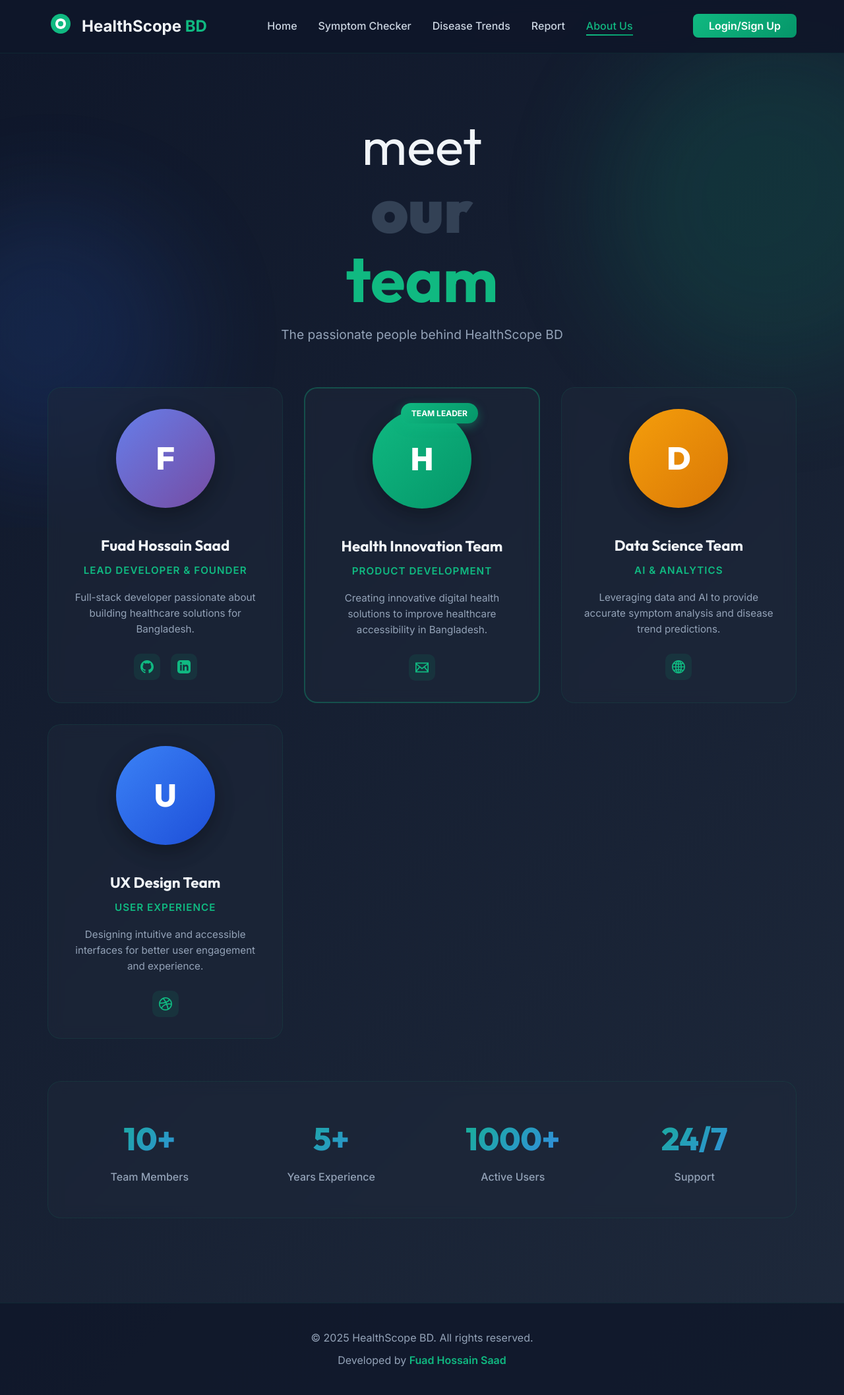
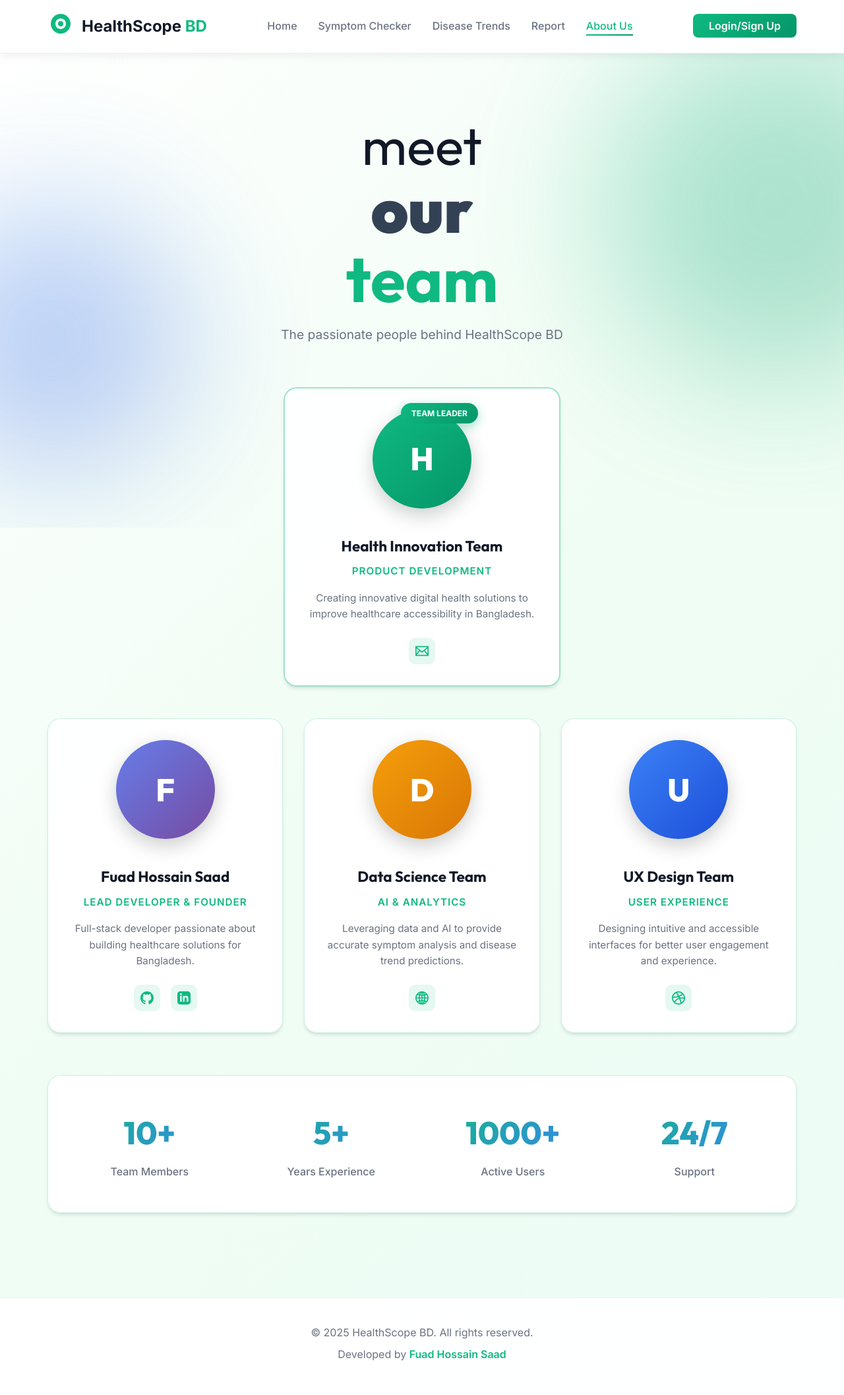
Before and after one commit to FuadSaad/Fullstack_healthscopebd, a PHP site: page /team.html in a window 1280 px wide. Shown: the whole page at 66% size. After the commit the page ends 2063 px from the top, so only its background shows below. Run offline with PHP 8.4, Linux system fonts and the light colour scheme.

Commit message:
6th commit

```diff
--- a/team.css
+++ b/team.css
@@ -11,8 +11,8 @@
 
 body {
     font-family: 'Inter', -apple-system, BlinkMacSystemFont, 'Segoe UI', Roboto, sans-serif;
-    background: linear-gradient(135deg, #0f172a 0%, #1e293b 100%);
-    color: #f1f5f9;
+    background: linear-gradient(135deg, #ffffff 0%, #f0fdf4 50%, #ecfdf5 100%);
+    color: #111827;
     line-height: 1.6;
     min-height: 100vh;
     overflow-x: hidden;
@@ -32,9 +32,10 @@ body {
 .navbar {
     position: sticky;
     top: 0;
-    background: rgba(15, 23, 42, 0.95);
+    background: rgba(255, 255, 255, 0.98);
     backdrop-filter: blur(10px);
-    border-bottom: 1px solid rgba(16, 185, 129, 0.1);
+    border-bottom: 1px solid rgba(0, 0, 0, 0.06);
+    box-shadow: 0 2px 15px rgba(0, 0, 0, 0.08);
     z-index: 1000;
     padding: 1rem 0;
 }
@@ -56,7 +57,7 @@ body {
 .logo-text {
     font-size: 1.5rem;
     font-weight: 700;
-    color: #f1f5f9;
+    color: #111827;
 }
 
 .logo-text .bd {
@@ -70,7 +71,7 @@ body {
 }
 
 .nav-link {
-    color: #cbd5e1;
+    color: #6b7280;
     text-decoration: none;
     font-weight: 500;
     transition: color 0.3s ease;
@@ -139,8 +140,8 @@ body {
 .circle {
     position: absolute;
     border-radius: 50%;
-    filter: blur(80px);
-    opacity: 0.15;
+    filter: blur(100px);
+    opacity: 0.3;
     animation: float 20s infinite ease-in-out;
 }
 
@@ -204,6 +205,7 @@ body {
     line-height: 1.1;
     margin-bottom: 1rem;
     text-transform: lowercase;
+    color: #111827;
 }
 
 .team-title .title-our {
@@ -222,27 +224,40 @@ body {
 
 .team-subtitle {
     font-size: 1.2rem;
-    color: #94a3b8;
+    color: #6b7280;
     font-weight: 400;
 }
 
-/* Team Grid */
+/* Team Leader Container - Centered */
+.team-leader-container {
+    display: flex;
+    justify-content: center;
+    margin-bottom: 3rem;
+}
+
+.team-leader-container .team-member {
+    max-width: 420px;
+    width: 100%;
+}
+
+/* Team Grid - 3 Columns */
 .team-grid {
     display: grid;
-    grid-template-columns: repeat(auto-fit, minmax(280px, 1fr));
+    grid-template-columns: repeat(3, 1fr);
     gap: 2rem;
     margin-bottom: 4rem;
 }
 
 /* Team Member Card */
 .team-member {
-    background: rgba(30, 41, 59, 0.5);
-    border: 1px solid rgba(16, 185, 129, 0.1);
+    background: rgba(255, 255, 255, 0.9);
+    border: 1px solid rgba(16, 185, 129, 0.2);
     border-radius: 20px;
     padding: 2rem;
     text-align: center;
     transition: all 0.4s ease;
     backdrop-filter: blur(10px);
+    box-shadow: 0 4px 6px -1px rgba(0, 0, 0, 0.1), 0 2px 4px -1px rgba(0, 0, 0, 0.06);
     position: relative;
     overflow: hidden;
 }
@@ -265,12 +280,12 @@ body {
 
 .team-member:hover {
     transform: translateY(-10px);
-    border-color: rgba(16, 185, 129, 0.3);
+    border-color: rgba(16, 185, 129, 0.4);
     box-shadow: 0 20px 40px rgba(16, 185, 129, 0.2);
 }
 
 .team-member.featured {
-    border: 2px solid rgba(16, 185, 129, 0.3);
+    border: 2px solid rgba(16, 185, 129, 0.4);
 }
 
 /* Member Image */
@@ -289,7 +304,7 @@ body {
     align-items: center;
     justify-content: center;
     position: relative;
-    box-shadow: 0 10px 30px rgba(0, 0, 0, 0.3);
+    box-shadow: 0 10px 30px rgba(0, 0, 0, 0.2);
     transition: all 0.4s ease;
 }
 
@@ -328,7 +343,7 @@ body {
 .member-name {
     font-size: 1.4rem;
     font-weight: 700;
-    color: #f1f5f9;
+    color: #111827;
     margin-bottom: 0.5rem;
     font-family: 'Outfit', sans-serif;
 }
@@ -344,7 +359,7 @@ body {
 
 .member-bio {
     font-size: 0.95rem;
-    color: #94a3b8;
+    color: #6b7280;
     line-height: 1.6;
     margin-bottom: 1.5rem;
 }
@@ -381,11 +396,12 @@ body {
     display: grid;
     grid-template-columns: repeat(auto-fit, minmax(200px, 1fr));
     gap: 2rem;
-    background: rgba(30, 41, 59, 0.5);
-    border: 1px solid rgba(16, 185, 129, 0.1);
+    background: rgba(255, 255, 255, 0.9);
+    border: 1px solid rgba(16, 185, 129, 0.2);
     border-radius: 20px;
     padding: 3rem 2rem;
     backdrop-filter: blur(10px);
+    box-shadow: 0 4px 6px -1px rgba(0, 0, 0, 0.1), 0 2px 4px -1px rgba(0, 0, 0, 0.06);
 }
 
 .stat-item {
@@ -405,7 +421,7 @@ body {
 
 .stat-label {
     font-size: 1rem;
-    color: #94a3b8;
+    color: #6b7280;
     font-weight: 500;
 }
 
@@ -413,8 +429,8 @@ body {
    FOOTER
    ==================================== */
 .footer {
-    background: rgba(15, 23, 42, 0.8);
-    border-top: 1px solid rgba(16, 185, 129, 0.1);
+    background: rgba(255, 255, 255, 0.95);
+    border-top: 1px solid rgba(0, 0, 0, 0.06);
     padding: 2rem 0;
     margin-top: 4rem;
     position: relative;
@@ -423,7 +439,7 @@ body {
 
 .footer-content {
     text-align: center;
-    color: #94a3b8;
+    color: #6b7280;
 }
 
 .footer-content p {
@@ -446,17 +462,23 @@ body {
    ==================================== */
 
 /* Tablet */
+@media (max-width: 968px) {
+    .team-grid {
+        grid-template-columns: repeat(2, 1fr);
+    }
+}
+
 @media (max-width: 768px) {
     .nav-menu {
         position: fixed;
         left: -100%;
         top: 70px;
         flex-direction: column;
-        background: rgba(15, 23, 42, 0.98);
+        background: rgba(255, 255, 255, 0.98);
         width: 100%;
         text-align: center;
         transition: 0.3s;
-        box-shadow: 0 10px 27px rgba(0, 0, 0, 0.5);
+        box-shadow: 0 10px 27px rgba(0, 0, 0, 0.2);
         padding: 2rem 0;
         gap: 1rem;
     }
@@ -491,8 +513,12 @@ body {
     }
 
     .team-grid {
-        grid-template-columns: repeat(auto-fit, minmax(250px, 1fr));
+        grid-template-columns: 1fr;
         gap: 1.5rem;
+    }
+
+    .team-leader-container .team-member {
+        max-width: 100%;
     }
 
     .team-stats {
@@ -528,11 +554,6 @@ body {
         font-size: 1rem;
     }
 
-    .team-grid {
-        grid-template-columns: 1fr;
-        gap: 1.5rem;
-    }
-
     .team-member {
         padding: 1.5rem;
     }
--- a/team.html
+++ b/team.html
@@ -82,7 +82,34 @@
                 <p class="team-subtitle">The passionate people behind HealthScope BD</p>
             </div>
 
-            <!-- Team Grid -->
+            <!-- Team Leader (Centered) -->
+            <div class="team-leader-container">
+                <div class="team-member featured">
+                    <div class="member-image-wrapper">
+                        <div class="member-image"
+                            style="background: linear-gradient(135deg, #10b981 0%, #059669 100%);">
+                            <div class="member-initial">H</div>
+                        </div>
+                        <div class="featured-badge">Team Leader</div>
+                    </div>
+                    <div class="member-info">
+                        <h3 class="member-name">Health Innovation Team</h3>
+                        <p class="member-role">Product Development</p>
+                        <p class="member-bio">Creating innovative digital health solutions to improve healthcare
+                            accessibility in Bangladesh.</p>
+                        <div class="member-social">
+                            <a href="mailto:contactwithfuad@gmail.com" aria-label="Email">
+                                <svg width="20" height="20" viewBox="0 0 24 24" fill="currentColor">
+                                    <path
+                                        d="M0 3v18h24v-18h-24zm6.623 7.929l-4.623 5.712v-9.458l4.623 3.746zm-4.141-5.929h19.035l-9.517 7.713-9.518-7.713zm5.694 7.188l3.824 3.099 3.83-3.104 5.612 6.817h-18.779l5.513-6.812zm9.208-1.264l4.616-3.741v9.348l-4.616-5.607z" />
+                                </svg>
+                            </a>
+                        </div>
+                    </div>
+                </div>
+            </div>
+
+            <!-- Team Members Grid -->
             <div class="team-grid">
                 <!-- Team Member 1 -->
                 <div class="team-member">
@@ -116,31 +143,6 @@
                 </div>
 
                 <!-- Team Member 2 -->
-                <div class="team-member featured">
-                    <div class="member-image-wrapper">
-                        <div class="member-image"
-                            style="background: linear-gradient(135deg, #10b981 0%, #059669 100%);">
-                            <div class="member-initial">H</div>
-                        </div>
-                        <div class="featured-badge">Team Leader</div>
-                    </div>
-                    <div class="member-info">
-                        <h3 class="member-name">Health Innovation Team</h3>
-                        <p class="member-role">Product Development</p>
-                        <p class="member-bio">Creating innovative digital health solutions to improve healthcare
-                            accessibility in Bangladesh.</p>
-                        <div class="member-social">
-                            <a href="mailto:contactwithfuad@gmail.com" aria-label="Email">
-                                <svg width="20" height="20" viewBox="0 0 24 24" fill="currentColor">
-                                    <path
-                                        d="M0 3v18h24v-18h-24zm6.623 7.929l-4.623 5.712v-9.458l4.623 3.746zm-4.141-5.929h19.035l-9.517 7.713-9.518-7.713zm5.694 7.188l3.824 3.099 3.83-3.104 5.612 6.817h-18.779l5.513-6.812zm9.208-1.264l4.616-3.741v9.348l-4.616-5.607z" />
-                                </svg>
-                            </a>
-                        </div>
-                    </div>
-                </div>
-
-                <!-- Team Member 3 -->
                 <div class="team-member">
                     <div class="member-image-wrapper">
                         <div class="member-image"
@@ -164,7 +166,7 @@
                     </div>
                 </div>
 
-                <!-- Team Member 4 -->
+                <!-- Team Member 3 -->
                 <div class="team-member">
                     <div class="member-image-wrapper">
                         <div class="member-image"
```
